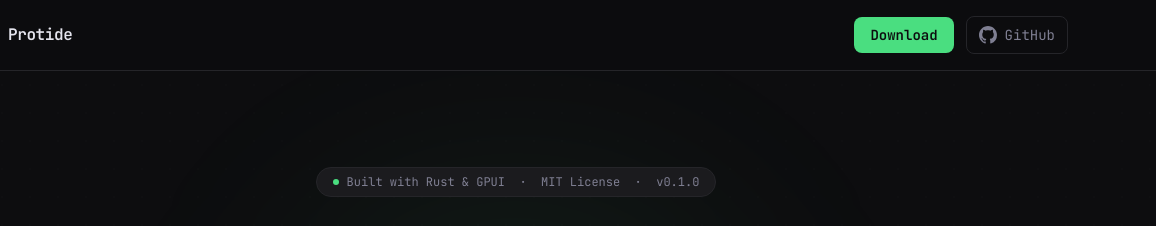
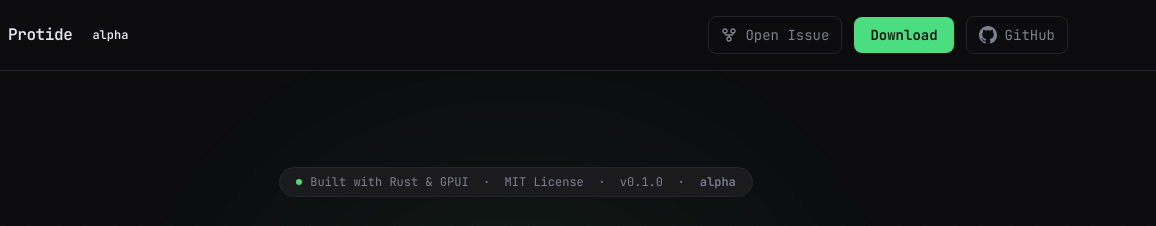
Before and after one commit to dreygur/protide, an Astro site in the folder website/: page / in a window 1280 px wide. Shown: the top 226 px of the page, 124-1280 px from the left. Built offline with nearby package versions, Linux system fonts and the light colour scheme; Astro itself is replaced by a stand-in of ours.

Commit message:
feat(website): add alpha badge and open issue button to navbar

```diff
--- a/website/src/components/Hero.astro
+++ b/website/src/components/Hero.astro
@@ -22,7 +22,8 @@
     <div class="mb-8 inline-flex items-center gap-2 rounded-full border px-4 py-1.5 text-xs"
       style="border-color: var(--color-border); background: var(--color-bg-elevated); color: var(--color-text-secondary)">
       <span class="h-1.5 w-1.5 rounded-full" style="background: var(--color-accent)"></span>
-      Built with Rust &amp; GPUI &nbsp;·&nbsp; MIT License &nbsp;·&nbsp; v0.1.0
+      Built with Rust &amp; GPUI &nbsp;·&nbsp; MIT License &nbsp;·&nbsp; v0.1.0 &nbsp;·&nbsp;
+      <span class="font-semibold" style="color: var(--color-method-put)">alpha</span>
     </div>
 
     <h1 class="mb-6 text-5xl font-bold leading-tight tracking-tight sm:text-6xl lg:text-7xl"
--- a/website/src/components/Nav.astro
+++ b/website/src/components/Nav.astro
@@ -9,9 +9,29 @@
       <span class="text-base font-semibold tracking-tight" style="color: var(--color-text-primary)">
         Protide
       </span>
+      <span class="rounded-full px-2 py-0.5 text-xs font-semibold" style="background: color-mix(in srgb, var(--color-method-put) 15%, transparent); color: var(--color-method-put); border: 1px solid color-mix(in srgb, var(--color-method-put) 30%, transparent)">
+        alpha
+      </span>
     </a>
 
     <div class="flex items-center gap-3">
+      <a
+        href="https://github.com/dreygur/protide/issues/new"
+        target="_blank"
+        rel="noopener noreferrer"
+        class="hidden items-center gap-2 rounded-lg border px-3 py-2 text-sm transition-colors hover:border-[var(--color-accent)] hover:text-[var(--color-accent)] sm:flex"
+        style="border-color: var(--color-border); color: var(--color-text-secondary)"
+        aria-label="Open an issue"
+      >
+        <svg xmlns="http://www.w3.org/2000/svg" width="16" height="16" viewBox="0 0 24 24" fill="none" stroke="currentColor" stroke-width="2" stroke-linecap="round" stroke-linejoin="round" aria-hidden="true">
+          <circle cx="12" cy="18" r="3"/>
+          <circle cx="6" cy="6" r="3"/>
+          <circle cx="18" cy="6" r="3"/>
+          <path d="M6 9v1a2 2 0 0 0 2 2h8a2 2 0 0 0 2-2V9"/>
+          <line x1="12" y1="12" x2="12" y2="15"/>
+        </svg>
+        Open Issue
+      </a>
       <a
         href="https://github.com/dreygur/protide/releases/latest"
         target="_blank"
```
